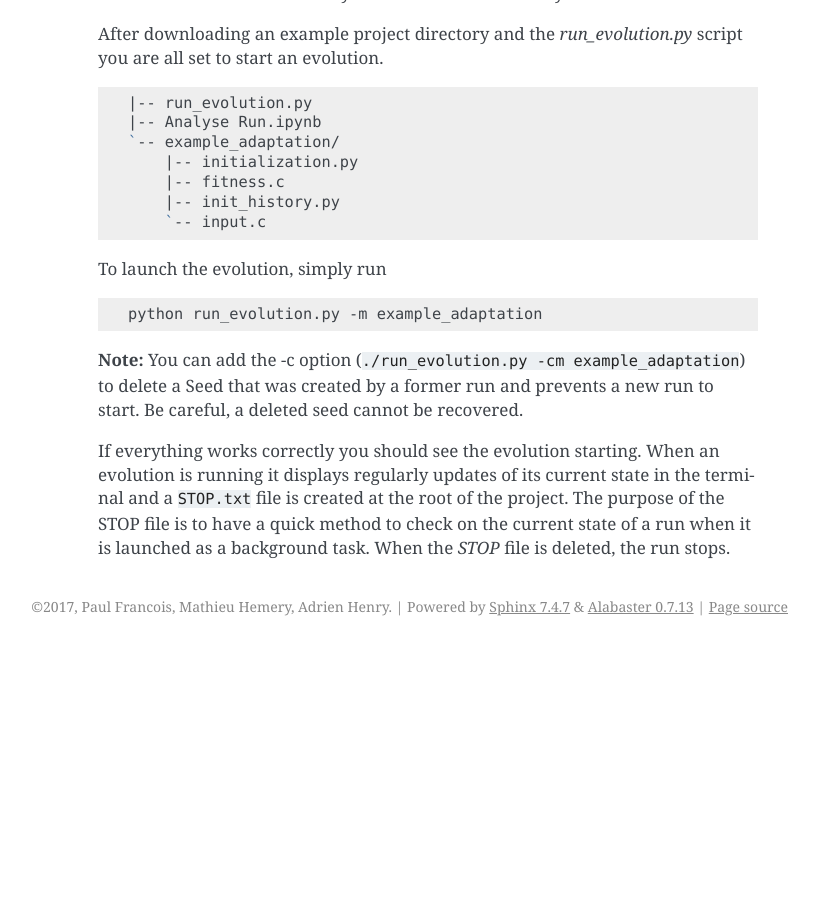
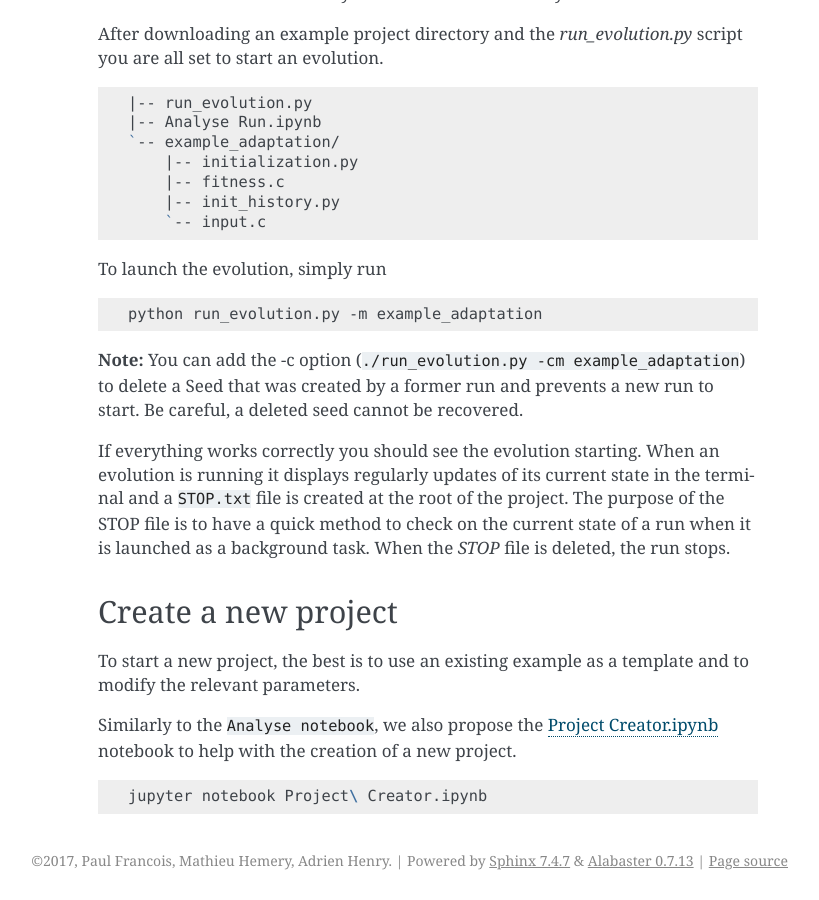
Before and after one commit to phievo/phievo, a Sphinx documentation site: the page built from docs/source/installation.rst, in a window 1280 px wide and 900 px high, scrolled down 4268 px. Shown: the whole window, without its empty margins (322-1141 px from the left). Built offline with Sphinx 7.4.7, drawn with Linux system fonts in a browser that asks for light colours; before the commit the page ends 4914 px from its top, so only the background shows below that; some of the changed text lies outside the part shown.

Commit message:
Move to version phievo-1.1

```diff
--- a/docs/source/installation.rst
+++ b/docs/source/installation.rst
@@ -44,7 +44,7 @@ With pip installed, the installation is straight forward, run:
 
 .. code:: bash
 
-    pip install https://github.com/phievo/phievo/blob/master/dist/phievo-1.0.zip?raw=true
+    pip install https://github.com/phievo/phievo/blob/master/dist/phievo-1.1.zip?raw=true
 
 Install gcc on windows
 ~~~~~~~~~~~~~~~~~~~~~~
@@ -258,3 +258,17 @@ current state in the terminal and a ``STOP.txt`` file is created at the
 root of the project. The purpose of the STOP file is to have a quick
 method to check on the current state of a run when it is launched as a
 background task. When the *STOP* file is deleted, the run stops.
+
+Create a new project
+~~~~~~~~~~~~~~~~~~~~
+
+To start a new project, the best is to use an existing example as a
+template and to modify the relevant parameters.
+
+Similarly to the ``Analyse notebook``, we also propose the `Project
+Creator.ipynb <https://github.com/phievo/phievo/blob/master/Project%20Creator.ipynb>`__
+notebook to help with the creation of a new project.
+
+.. code:: bash
+
+    jupyter notebook Project\ Creator.ipynb
```
Also changed, not shown: README.md (+12 -1 lines), docs/source/installation.md (+1 -1 lines), 2 other files.
